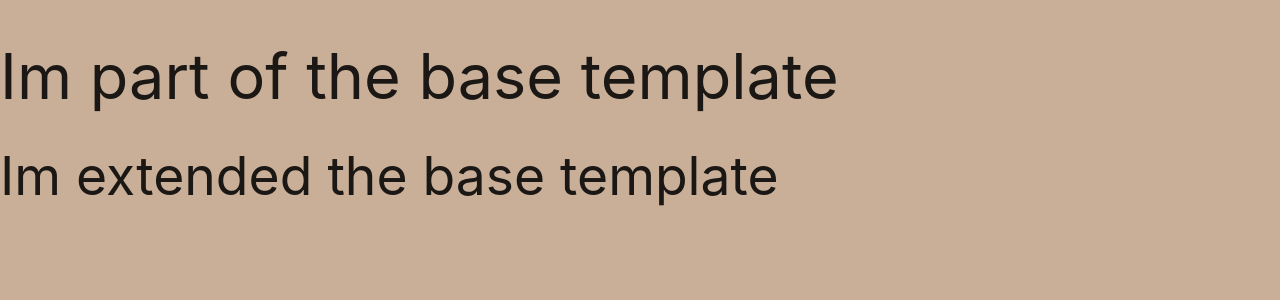
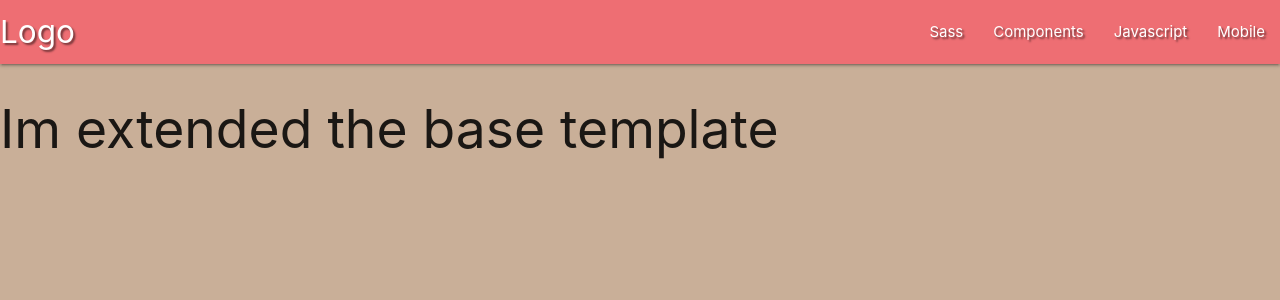
Before and after one commit to Natte-Z/Plantbased_Earthling, a Flask app: page / in a window 1280 px wide. Shown: the top 300 px of the page. Run offline with Flask 2, Linux system fonts and the light colour scheme; data that the repository does not hold is empty; some libraries are stand-ins or nearby versions.

Commit message:
Added navbar

```diff
--- a/static/css/style.css
+++ b/static/css/style.css
@@ -1,3 +1,10 @@
 body {
     background-color: #c9af98;
 }
+.text-shadow {
+    text-shadow: 2px 2px 2px rgba(0, 0, 0, 0.5);
+}
+
+.nav_color {
+    color: color: #3A4660;
+}
--- a/templates/base.html
+++ b/templates/base.html
@@ -11,8 +11,29 @@
     <title>Plantbased Earthling</title>
 </head>
 <body>
+    <header>
+<!-- top navbar-->
+        <nav class="nav-extended text-shadow nav_color">
+            <div class="nav-wrapper">
+            <a href="#!" class="brand-logo">Logo</a>
+            <a href="#" data-target="mobile-demo" class="sidenav-trigger"><i class="material-icons">menu</i></a>
+            <ul class="right hide-on-med-and-down">
+                <li><a href="sass.html">Sass</a></li>
+                <li><a href="badges.html">Components</a></li>
+                <li><a href="collapsible.html">Javascript</a></li>
+                <li><a href="mobile.html">Mobile</a></li>
+            </ul>
+            </div>
+        </nav>
+<!-- mobiile navbar-->
+        <ul class="sidenav" id="mobile-demo">
+            <li><a href="sass.html">Sass</a></li>
+            <li><a href="badges.html">Components</a></li>
+            <li><a href="collapsible.html">Javascript</a></li>
+            <li><a href="mobile.html">Mobile</a></li>
+        </ul>
+    </header>
 
-    <h1>Im part of the base template</h1>
     {% block content %}
     {% endblock %}
 
```
